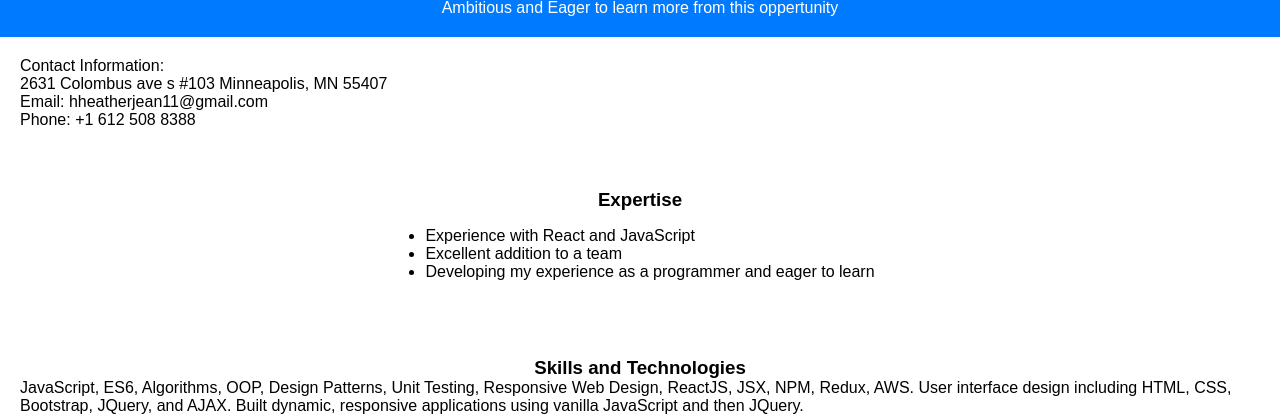
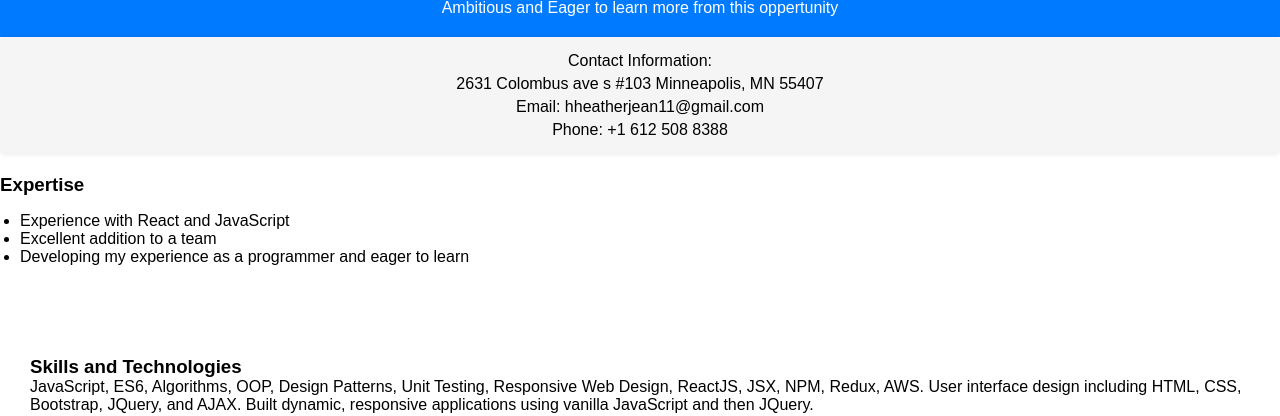
Before and after one commit to Heather-Haymond/Heather-Haymond.github.io, a plain HTML site: page index.html in a window 1280 px wide. Shown: the part 390-806 px from the top of the page. Drawn offline with Linux system fonts and the light colour scheme.

Commit message:
Update style.css

```diff
--- a/style.css
+++ b/style.css
@@ -30,19 +30,31 @@ address {
     font-style: normal;
 }
 
-
+}
 .profile-image {
     width: 50px;
     height: auto;
 }
-
-
-.contact-info, .expertise, .skills, .experience {
-    padding: 20px;
+.contact-info address {
+    text-align: center;
+    padding: 10px;
+    background-color: #f5f5f5;
+    border-radius: 5px;
+    box-shadow: 0 0 5px rgba(0, 0, 0, 0.1);
 }
 
-.expertise, .skills, .experience {
-    display: flex;
-    flex-direction: column;
-    align-items: center;
+.contact-info p {
+    margin: 5px;
 }
+.skills {
+    margin-top: 40px;
+    padding: 30px;
+}
+
+.skills li {
+    transition: color 0.3s;
+}
+
+.skills li:hover {
+    color: #007BFF;
+}
```
